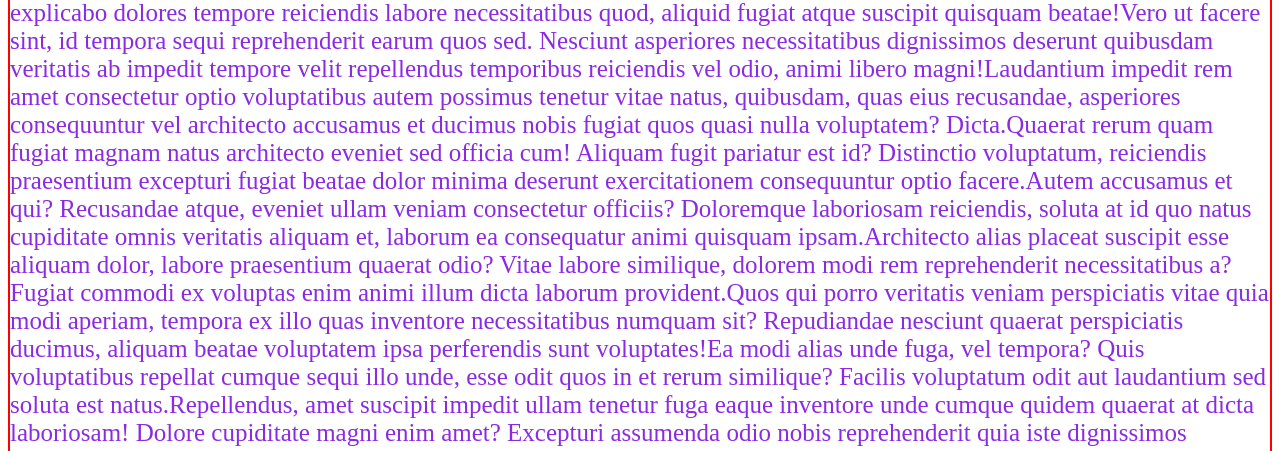
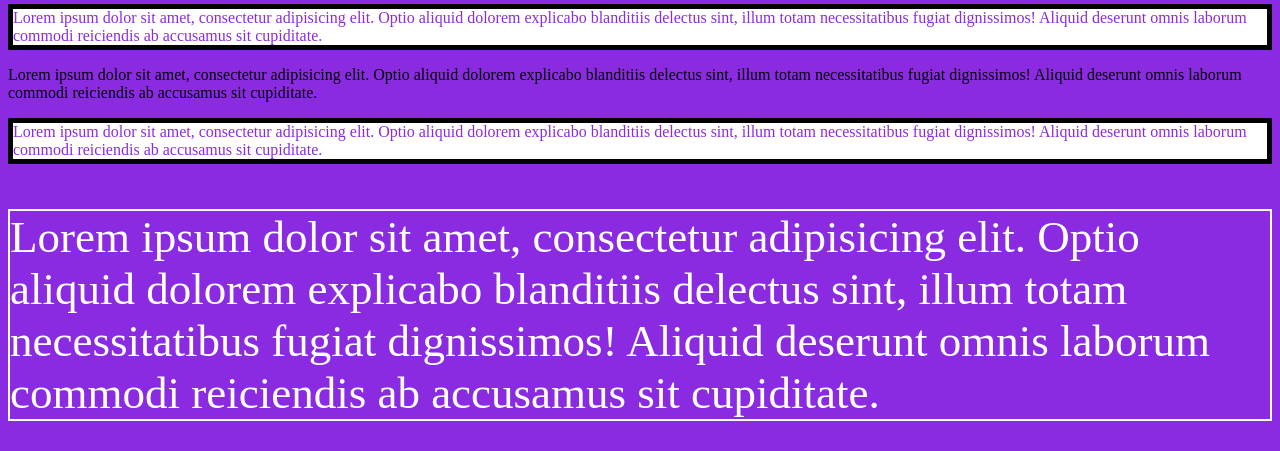
Before and after one commit to Vishal1150/Assignments, a plain HTML site: page index.html in a window 1280 px wide. Shown: the part 112-563 px from the top of the page. Drawn offline with Linux system fonts and the light colour scheme.

Commit message:
Add files via upload

```diff
--- a/index.html
+++ b/index.html
@@ -4,60 +4,57 @@
       <meta charset="UTF-8" />
       <meta http-equiv="X-UA-Compatible" content="IE=edge" />
       <meta name="viewport" content="width=device-width, initial-scale=1.0" />
-      <title>Inline CSS</title>
+      <title>Internal CSS</title>
+      <style>
+         body {
+            background-color: blueviolet;
+         }
+         .heading {
+            font-size: 45px;
+            color: white;
+            border: 2px solid white;
+         }
+         .para {
+            background-color: white;
+            color: blueviolet;
+            border: 5px Solid black;
+         }
+      </style>
    </head>
    <body>
-      <p style="color: blueviolet; font-size: 25px; border: 2px solid red">
+      <h1 class="heading">Internal Css</h1>
+      <p class="para">
          <span
-            >Lorem ipsum dolor, sit amet consectetur adipisicing elit. Ullam
-            vitae non nulla consequuntur eum tenetur aliquid, a asperiores! Sed
-            ducimus recusandae, debitis adipisci pariatur vel quaerat doloremque
-            molestiae nihil voluptas.</span
-         ><span
-            >Vitae nam maiores harum quibusdam eius consequatur at illum,
-            perferendis ipsam debitis. Nulla natus obcaecati voluptatum aperiam
-            explicabo dolores tempore reiciendis labore necessitatibus quod,
-            aliquid fugiat atque suscipit quisquam beatae!</span
-         ><span
-            >Vero ut facere sint, id tempora sequi reprehenderit earum quos sed.
-            Nesciunt asperiores necessitatibus dignissimos deserunt quibusdam
-            veritatis ab impedit tempore velit repellendus temporibus reiciendis
-            vel odio, animi libero magni!</span
-         ><span
-            >Laudantium impedit rem amet consectetur optio voluptatibus autem
-            possimus tenetur vitae natus, quibusdam, quas eius recusandae,
-            asperiores consequuntur vel architecto accusamus et ducimus nobis
-            fugiat quos quasi nulla voluptatem? Dicta.</span
-         ><span
-            >Quaerat rerum quam fugiat magnam natus architecto eveniet sed
-            officia cum! Aliquam fugit pariatur est id? Distinctio voluptatum,
-            reiciendis praesentium excepturi fugiat beatae dolor minima deserunt
-            exercitationem consequuntur optio facere.</span
-         ><span
-            >Autem accusamus et qui? Recusandae atque, eveniet ullam veniam
-            consectetur officiis? Doloremque laboriosam reiciendis, soluta at id
-            quo natus cupiditate omnis veritatis aliquam et, laborum ea
-            consequatur animi quisquam ipsam.</span
-         ><span
-            >Architecto alias placeat suscipit esse aliquam dolor, labore
-            praesentium quaerat odio? Vitae labore similique, dolorem modi rem
-            reprehenderit necessitatibus a? Fugiat commodi ex voluptas enim
-            animi illum dicta laborum provident.</span
-         ><span
-            >Quos qui porro veritatis veniam perspiciatis vitae quia modi
-            aperiam, tempora ex illo quas inventore necessitatibus numquam sit?
-            Repudiandae nesciunt quaerat perspiciatis ducimus, aliquam beatae
-            voluptatem ipsa perferendis sunt voluptates!</span
-         ><span
-            >Ea modi alias unde fuga, vel tempora? Quis voluptatibus repellat
-            cumque sequi illo unde, esse odit quos in et rerum similique?
-            Facilis voluptatum odit aut laudantium sed soluta est natus.</span
-         ><span
-            >Repellendus, amet suscipit impedit ullam tenetur fuga eaque
-            inventore unde cumque quidem quaerat at dicta laboriosam! Dolore
-            cupiditate magni enim amet? Excepturi assumenda odio nobis
-            reprehenderit quia iste dignissimos possimus?</span
+            >Lorem ipsum dolor sit amet, consectetur adipisicing elit. Optio
+            aliquid dolorem explicabo blanditiis delectus sint, illum totam
+            necessitatibus fugiat dignissimos! Aliquid deserunt omnis laborum
+            commodi reiciendis ab accusamus sit cupiditate.</span
          >
       </p>
+      <p>
+         <span
+            >Lorem ipsum dolor sit amet, consectetur adipisicing elit. Optio
+            aliquid dolorem explicabo blanditiis delectus sint, illum totam
+            necessitatibus fugiat dignissimos! Aliquid deserunt omnis laborum
+            commodi reiciendis ab accusamus sit cupiditate.</span
+         >
+      </p>
+      <p class="para">
+         <span
+            >Lorem ipsum dolor sit amet, consectetur adipisicing elit. Optio
+            aliquid dolorem explicabo blanditiis delectus sint, illum totam
+            necessitatibus fugiat dignissimos! Aliquid deserunt omnis laborum
+            commodi reiciendis ab accusamus sit cupiditate.</span
+         >
+      </p>
+      <p class="heading">
+         <span
+            >Lorem ipsum dolor sit amet, consectetur adipisicing elit. Optio
+            aliquid dolorem explicabo blanditiis delectus sint, illum totam
+            necessitatibus fugiat dignissimos! Aliquid deserunt omnis laborum
+            commodi reiciendis ab accusamus sit cupiditate.</span
+         >
+      </p>
+      <h1 class="heading">Lorem ipsum dolor sit amet.</h1>
    </body>
 </html>
```
